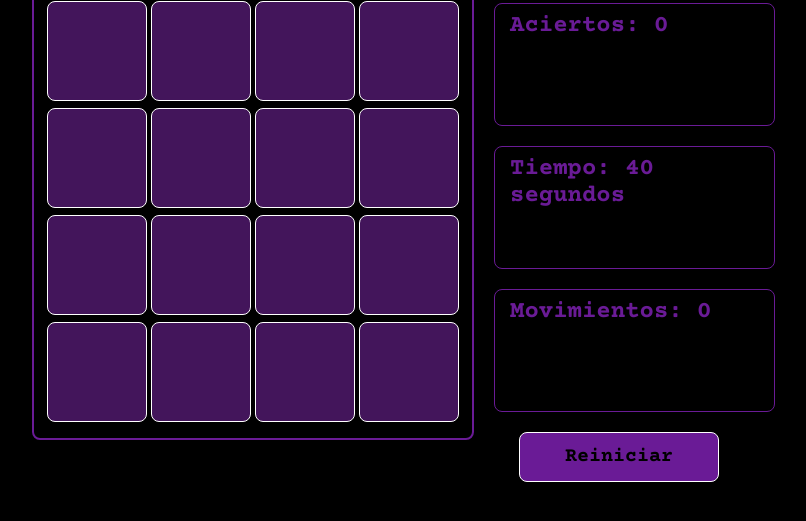
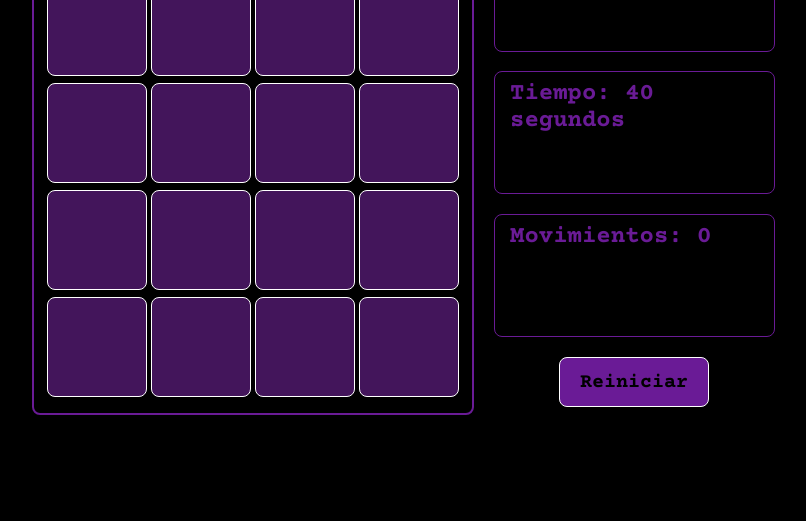
Before and after one commit to CaamiO/CaamiO, a plain HTML site: page juego_memoria/index.html in a window 1280 px wide. Shown: the part 119-640 px from the top of the page, without its empty margins (208-1014 px from the left). Drawn offline with nearby package versions, Linux system fonts and the light colour scheme.

Commit message:
Update style.css

```diff
--- a/juego_memoria/style.css
+++ b/juego_memoria/style.css
@@ -6,7 +6,7 @@ body {
 
 main {
     width: 800px;
-    margin: 45px auto;
+    margin: 20px auto;
     display: flex;
     align-items: center;
 }
@@ -39,7 +39,7 @@ button:hover {
 
 .section2 {
     width: 250px;
-    height: 400px;
+    height: 100%;
     border-top-right-radius: 8px;
     border-bottom-right-radius: 8px;
     padding: 0 20px;
@@ -55,16 +55,14 @@ button:hover {
     border: 1px solid #6a1b96;
 }
 
-
-
 img {
     width: 80%;
 }
 
 #reiniciar {
-    width: 200px;
+    width: 150px;
     height: 50px;
-    margin-left: 25px;
+    margin-left: 65px;
     color: black;
     background: #6a1b96;
     border-radius: 8px;
```
